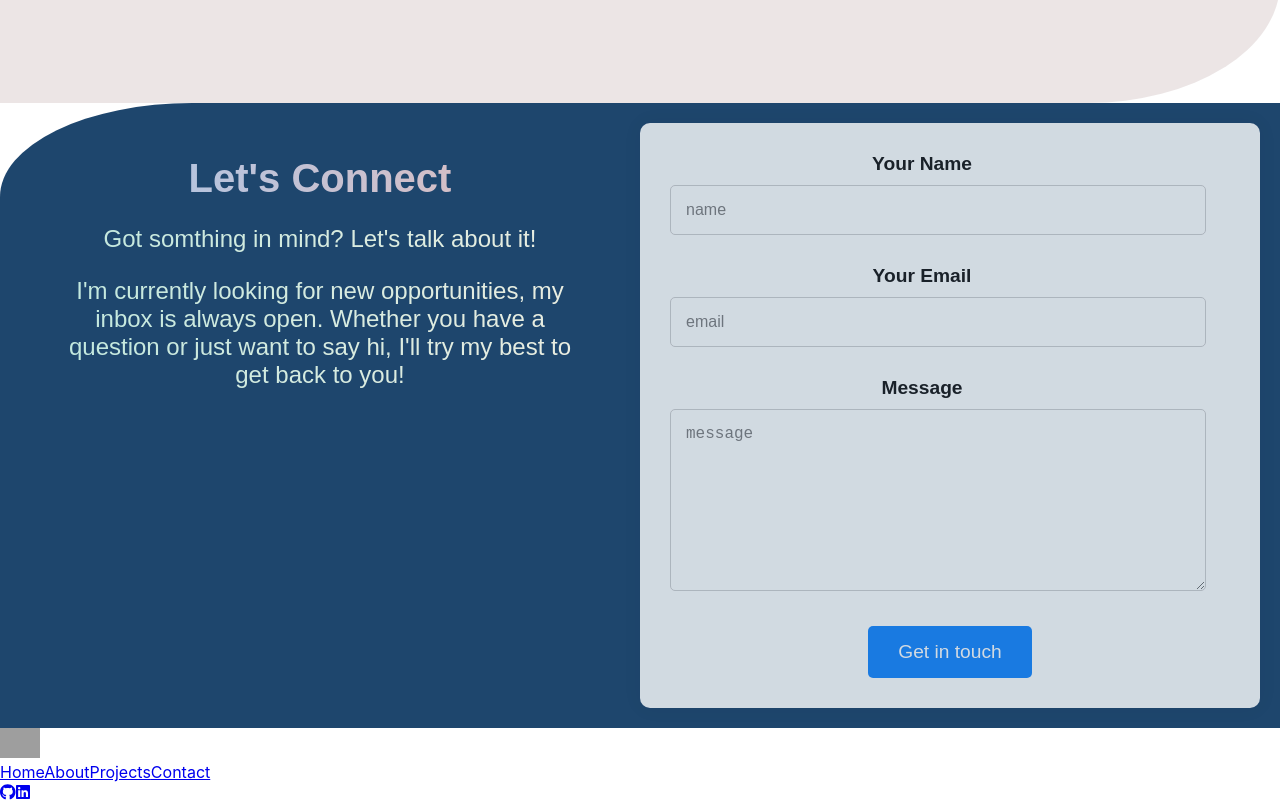
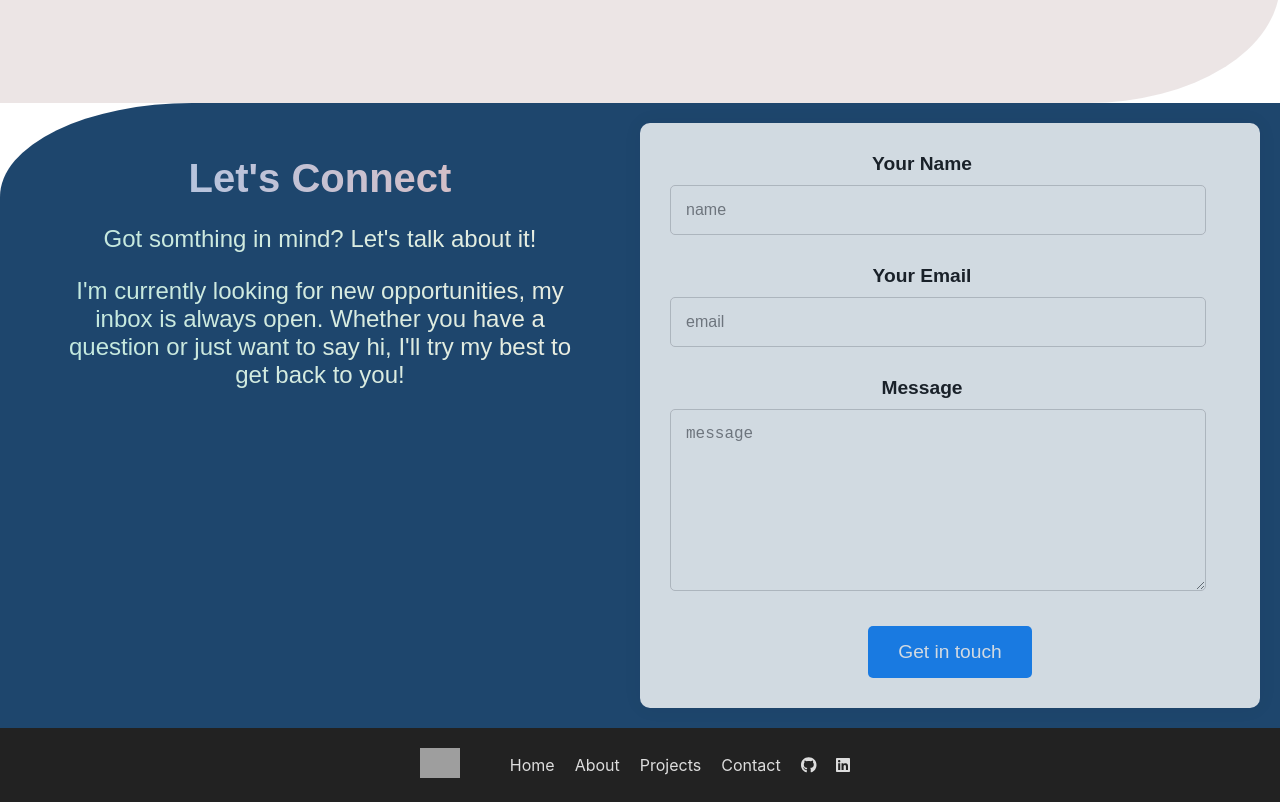
Before and after one commit to abdozayan12/New-Portfolio, a React (Create React App) app: page / in a window 1280 px wide. Shown: the part 697-1499 px from the top of the page. Built offline with nearby package versions, Linux system fonts and the light colour scheme; grey boxes are pictures that could not be loaded.

Commit message:
Update Footer.css

```diff
--- a/src/components/Footer/Footer.css
+++ b/src/components/Footer/Footer.css
@@ -0,0 +1,32 @@
+.footer-container {
+    background-color: #222;
+    color: #fff;
+    display: flex;
+    justify-content: center;
+    align-items: center;
+    padding: 20px;
+  }
+
+  .footer-logo .logo {
+    max-width: 100px;
+    margin-right: 20px;
+  }
+
+  .footer-nav a {
+    color: #ddd;
+    margin: 0 10px;
+    text-decoration: none;
+  }
+
+  .footer-nav a:hover {
+    color: #fff;
+  }
+
+  .footer-socials a {
+    color: #ddd;
+    margin: 0 10px;
+  }
+
+  .footer-socials a:hover {
+    color: #fff;
+  }
```
